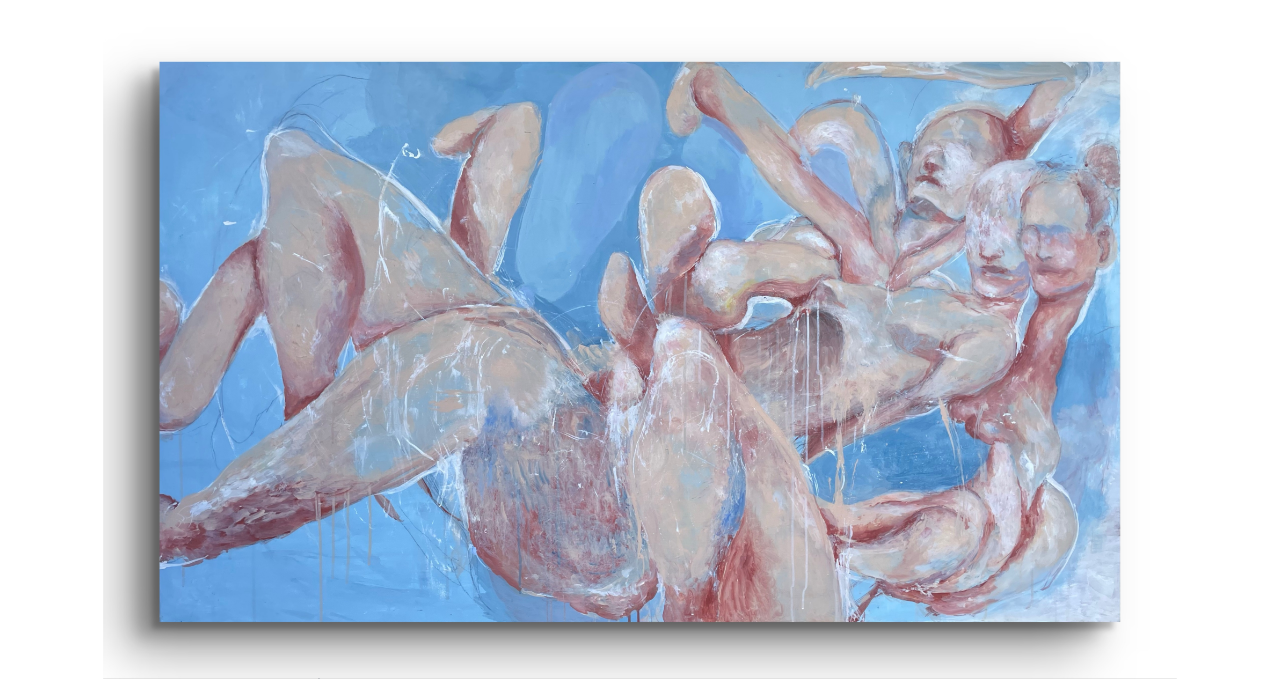
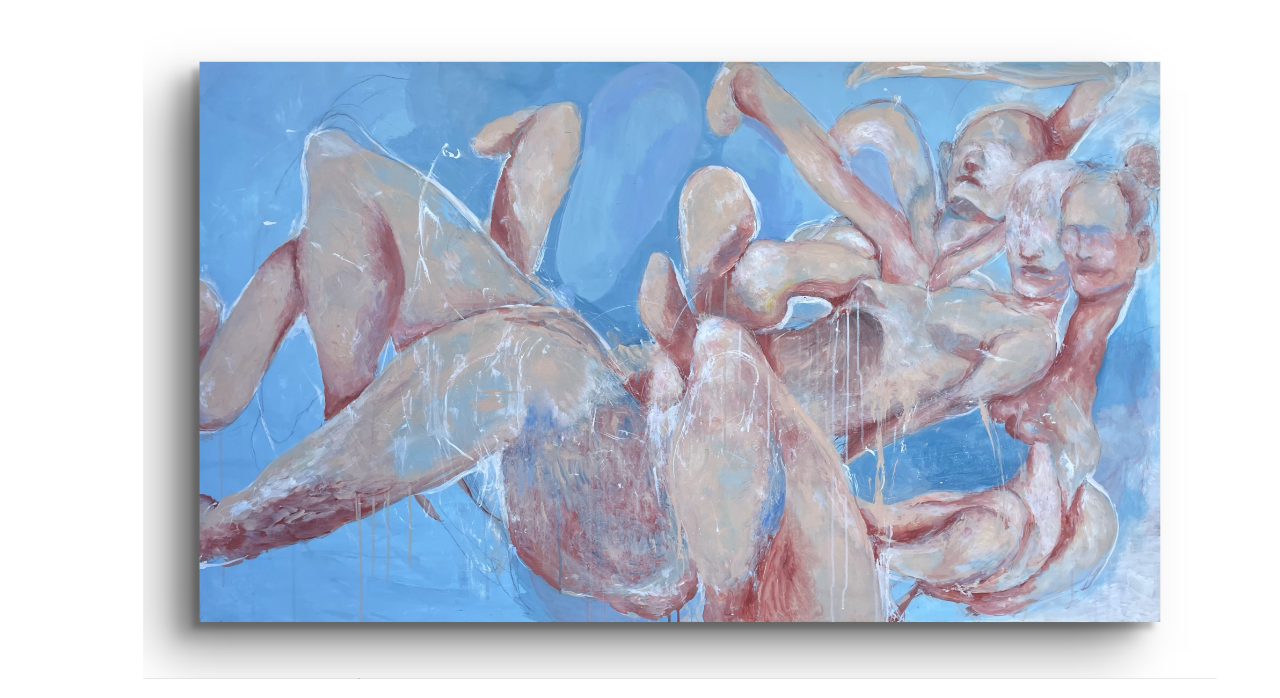
Before and after one commit to danieleraineri1990-prog/danieleraineristudio, a Next.js app: page / in a window 1280 px wide. Shown: the part 9082-9780 px from the top of the page. Built offline with nearby package versions, Linux system fonts and the light colour scheme.

Commit message:
Update index.js

```diff
--- a/pages/index.js
+++ b/pages/index.js
@@ -151,7 +151,8 @@ export default function Home() {
           </div>
         </div>
 
-        <div className="mt-40 mb-40 -mx-10 md:mx-0">
+       {/* Spostato più a destra su mobile */}
+<div className="mt-40 mb-40 ml-0 -mr-20 md:mx-0">
   <img src="/images/7.JPG" className="w-full h-auto scale-110 md:scale-100" />
   <p className="text-[11px] text-gray-400 mt-4 px-10 md:px-0">INTRECCIO NO.11 — Acrylic 100x170</p>
 </div>
```
